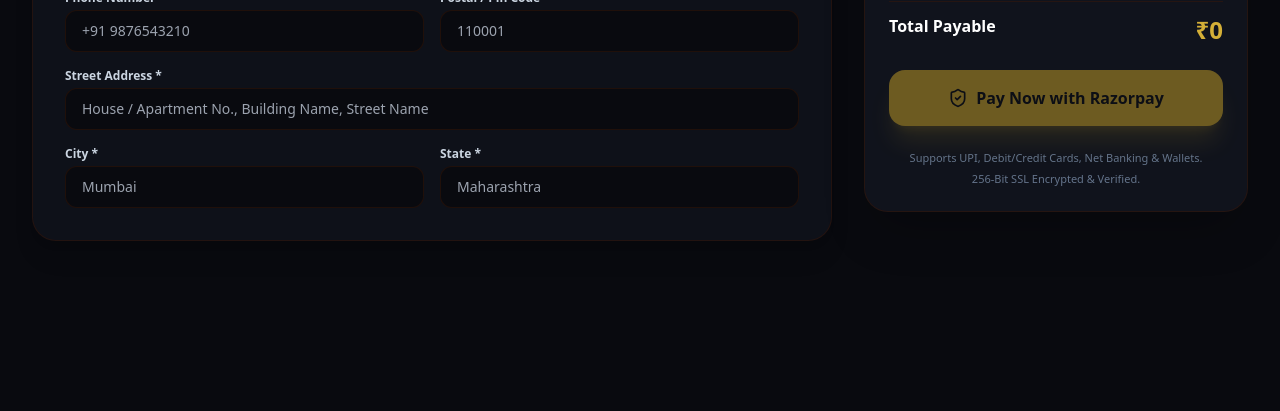
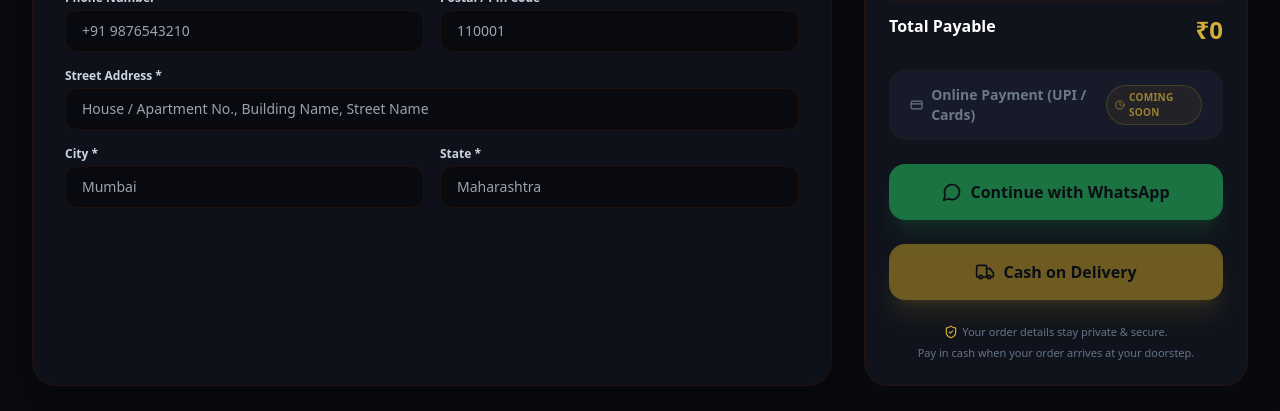
Before and after one commit to mohammadanas8666-dot/madani-takhayyul-, a Next.js app: page /checkout in a window 1280 px wide. Shown: the part 357-768 px from the top of the page. Built offline with nearby package versions, Linux system fonts and the light colour scheme; no server answers.

Commit message:
order page

```diff
--- a/app/checkout/page.jsx
+++ b/app/checkout/page.jsx
@@ -1,17 +1,29 @@
 'use client';
 
-import { useState, useEffect } from 'react';
+import { useState, useEffect, useRef } from 'react';
 import { useRouter } from 'next/navigation';
 import Header from '@/components/Header';
 import { useCart } from '@/context/CartContext';
 import { useAuth } from '@/context/AuthContext';
-import { CreditCard, ShieldCheck, MapPin, Truck, Loader2, ArrowLeft, CheckCircle2 } from 'lucide-react';
-import Script from 'next/script';
+import {
+  CreditCard,
+  ShieldCheck,
+  MapPin,
+  Loader2,
+  ArrowLeft,
+  MessageCircle,
+  Truck,
+  Clock,
+} from 'lucide-react';
+
+// Store WhatsApp number for order confirmations (with country code, no + or spaces)
+const WHATSAPP_NUMBER = '917860023820';
 
 export default function CheckoutPage() {
   const router = useRouter();
   const { cart, cartTotal, clearCart } = useCart();
   const { currentUser, dbUser } = useAuth();
+  const formRef = useRef(null);
 
   const [address, setAddress] = useState({
     fullName: '',
@@ -23,7 +35,7 @@ export default function CheckoutPage() {
     postalCode: '',
   });
 
-  const [loading, setLoading] = useState(false);
+  const [loadingAction, setLoadingAction] = useState(null); // 'whatsapp' | 'cod' | null
   const [error, setError] = useState('');
 
   useEffect(() => {
@@ -43,151 +55,130 @@ export default function CheckoutPage() {
     setAddress({ ...address, [e.target.name]: e.target.value });
   };
 
-  const handlePayment = async (e) => {
-    e.preventDefault();
-    setError('');
-
-    if (cart.length === 0) {
-      setError('Your cart is empty. Please add products before checking out.');
-      return;
-    }
-
-    setLoading(true);
-
-    try {
-      // 1. Create Razorpay order on server
-      const orderRes = await fetch('/api/razorpay/order', {
-        method: 'POST',
-        headers: { 'Content-Type': 'application/json' },
-        body: JSON.stringify({ amount: grandTotal }),
-      });
-      const orderData = await orderRes.json();
-
-      if (!orderData.success) {
-        throw new Error(orderData.error || 'Failed to initialize payment gateway');
-      }
-
-      // If simulated order in dev mode without live Razorpay SDK keys
-      if (orderData.isMock || !window.Razorpay) {
-        const verifyRes = await fetch('/api/razorpay/verify', {
-          method: 'POST',
-          headers: { 'Content-Type': 'application/json' },
-          body: JSON.stringify({
-            razorpay_order_id: orderData.orderId,
-            razorpay_payment_id: `pay_simulated_${Date.now()}`,
-            razorpay_signature: 'simulated_signature',
-            isMock: true,
-            user: currentUser?.uid || 'guest',
-            customerName: address.fullName,
-            customerEmail: address.email,
-            items: cart.map(item => ({
+  const buildOrderItems = () =>
+    cart.map((item) => ({
       productId: item._id,
       name: item.name,
       price: item.price,
       quantity: item.quantity,
       image: item.images?.[0] || '',
-            })),
-            totalAmount: grandTotal,
-            shippingAddress: {
+    }));
+
+  const buildShippingAddress = () => ({
     fullName: address.fullName,
     address: address.street,
     city: address.city,
     state: address.state,
     postalCode: address.postalCode,
     phone: address.phone,
-            },
-          }),
   });
 
-        const verifyData = await verifyRes.json();
+  const validateBeforeOrder = () => {
+    setError('');
+    if (cart.length === 0) {
+      setError('Your cart is empty. Please add products before checking out.');
+      return false;
+    }
+    if (formRef.current && !formRef.current.reportValidity()) {
+      return false;
+    }
+    return true;
+  };
 
-        if (verifyData.success) {
-          clearCart();
-          router.push(`/track?orderId=${verifyData.order._id}`);
-          return;
-        } else {
-          throw new Error(verifyData.error || 'Order creation failed');
-        }
-      }
+  // Create a Pending (unpaid, Cash on Delivery) order in the database
+  const handleCodOrder = async () => {
+    if (!validateBeforeOrder()) return;
+    setLoadingAction('cod');
+    setError('');
 
-      // Live Razorpay SDK execution
-      const options = {
-        key: orderData.key,
-        amount: orderData.amount,
-        currency: orderData.currency,
-        name: 'ROQAYYA',
-        description: 'E-Commerce Order Payment',
-        order_id: orderData.orderId,
-        handler: async function (response) {
     try {
-            const verifyRes = await fetch('/api/razorpay/verify', {
+      const res = await fetch('/api/orders', {
         method: 'POST',
         headers: { 'Content-Type': 'application/json' },
         body: JSON.stringify({
-                razorpay_order_id: response.razorpay_order_id,
-                razorpay_payment_id: response.razorpay_payment_id,
-                razorpay_signature: response.razorpay_signature,
-                isMock: false,
           user: currentUser?.uid || 'guest',
           customerName: address.fullName,
           customerEmail: address.email,
-                items: cart.map(item => ({
-                  productId: item._id,
-                  name: item.name,
-                  price: item.price,
-                  quantity: item.quantity,
-                  image: item.images?.[0] || '',
-                })),
+          items: buildOrderItems(),
           totalAmount: grandTotal,
-                shippingAddress: {
-                  fullName: address.fullName,
-                  address: address.street,
-                  city: address.city,
-                  state: address.state,
-                  postalCode: address.postalCode,
-                  phone: address.phone,
-                },
+          shippingAddress: buildShippingAddress(),
+          paymentId: 'COD',
+          paymentStatus: 'Pending',
         }),
       });
+      const data = await res.json();
 
-            const verifyData = await verifyRes.json();
-            if (verifyData.success) {
+      if (data.success) {
         clearCart();
-              router.push(`/track?orderId=${verifyData.order._id}`);
+        router.push(`/track?orderId=${data.order._id}`);
       } else {
-              setError(verifyData.error || 'Payment signature verification failed.');
+        throw new Error(data.error || 'Could not place your order. Please try again.');
       }
     } catch (err) {
-            console.error(err);
-            setError('Error confirming order payment server-side.');
+      console.error('COD order error:', err);
+      setError(err.message || 'Could not place your order. Please try again.');
     } finally {
-            setLoading(false);
+      setLoadingAction(null);
     }
-        },
-        prefill: {
-          name: address.fullName,
-          email: address.email,
-          contact: address.phone,
-        },
-        theme: {
-          color: '#10b981',
-        },
   };
 
-      const paymentObject = new window.Razorpay(options);
-      paymentObject.open();
+  // Create a Pending order, then hand the customer off to WhatsApp with the order pre-filled
+  const handleWhatsAppOrder = async () => {
+    if (!validateBeforeOrder()) return;
+    setLoadingAction('whatsapp');
+    setError('');
 
+    try {
+      const res = await fetch('/api/orders', {
+        method: 'POST',
+        headers: { 'Content-Type': 'application/json' },
+        body: JSON.stringify({
+          user: currentUser?.uid || 'guest',
+          customerName: address.fullName,
+          customerEmail: address.email,
+          items: buildOrderItems(),
+          totalAmount: grandTotal,
+          shippingAddress: buildShippingAddress(),
+          paymentId: 'WHATSAPP',
+          paymentStatus: 'Pending',
+        }),
+      });
+      const data = await res.json();
+
+      if (!data.success) {
+        throw new Error(data.error || 'Could not place your order. Please try again.');
+      }
+
+      const orderId = data.order._id;
+      const itemLines = cart
+        .map((item) => `• ${item.name} x ${item.quantity} — ₹${item.price * item.quantity}`)
+        .join('\n');
+
+      const message =
+        `Assalamu Alaikum, I would like to confirm my order on ROQAYYA.\n\n` +
+        `Order ID: ${orderId}\n\n` +
+        `${itemLines}\n\n` +
+        `Delivery Charge: ${shippingFee === 0 ? 'FREE' : `₹${shippingFee}`}\n` +
+        `Total: ₹${grandTotal}\n\n` +
+        `Name: ${address.fullName}\n` +
+        `Phone: ${address.phone}\n` +
+        `Address: ${address.street}, ${address.city}, ${address.state} - ${address.postalCode}`;
+
+      const waUrl = `https://wa.me/${WHATSAPP_NUMBER}?text=${encodeURIComponent(message)}`;
+
+      clearCart();
+      window.open(waUrl, '_blank');
+      router.push(`/track?orderId=${orderId}`);
     } catch (err) {
-      console.error('Payment error:', err);
-      setError(err.message || 'Payment initiation failed.');
+      console.error('WhatsApp order error:', err);
+      setError(err.message || 'Could not place your order. Please try again.');
     } finally {
-      setLoading(false);
+      setLoadingAction(null);
     }
   };
 
   return (
     <div className="min-h-screen flex flex-col bg-dark-950 text-slate-100">
-      <Script src="https://checkout.razorpay.com/v1/checkout.js" strategy="lazyOnload" />
       <Header />
 
       <main className="flex-1 max-w-7xl w-full mx-auto px-4 sm:px-6 lg:px-8 py-8">
@@ -211,7 +202,7 @@ export default function CheckoutPage() {
           </div>
         )}
 
-        <form onSubmit={handlePayment} className="grid grid-cols-1 lg:grid-cols-3 gap-8">
+        <form ref={formRef} className="grid grid-cols-1 lg:grid-cols-3 gap-8" onSubmit={(e) => e.preventDefault()}>
 
           {/* Shipping Details Form */}
           <div className="lg:col-span-2 space-y-6 bg-dark-900/70 border border-gold-900/40 rounded-3xl p-6 sm:p-8 shadow-xl">
@@ -328,7 +319,7 @@ export default function CheckoutPage() {
             </div>
           </div>
 
-          {/* Payment Breakdown & Trigger */}
+          {/* Payment Breakdown & Options */}
           <div className="bg-dark-900/90 border border-gold-900/40 rounded-3xl p-6 h-fit space-y-6 shadow-2xl">
             <h2 className="text-lg font-black text-white border-b border-gold-900/40 pb-4">
               Payment Summary
@@ -362,26 +353,61 @@ export default function CheckoutPage() {
               </div>
             </div>
 
+            {/* Online Payment — Coming Soon */}
+            <div className="w-full py-3.5 px-5 rounded-2xl bg-dark-800 border border-gold-900/40 flex items-center justify-between gap-2 opacity-70 cursor-not-allowed select-none">
+              <span className="flex items-center gap-2 text-sm font-bold text-slate-400">
+                <CreditCard className="w-4 h-4" />
+                Online Payment (UPI / Cards)
+              </span>
+              <span className="flex items-center gap-1 text-[10px] font-black uppercase tracking-wide text-gold-400 bg-gold-500/10 border border-gold-500/30 px-2 py-1 rounded-full">
+                <Clock className="w-3 h-3" /> Coming Soon
+              </span>
+            </div>
+
+            {/* Continue with WhatsApp */}
             <button
-              type="submit"
-              disabled={loading || cart.length === 0}
-              className="w-full py-4 px-6 rounded-2xl bg-gold-500 hover:bg-gold-400 text-dark-950 font-black text-base flex items-center justify-center gap-2 shadow-xl shadow-gold-500/25 transition-all disabled:opacity-50"
+              type="button"
+              onClick={handleWhatsAppOrder}
+              disabled={loadingAction !== null || cart.length === 0}
+              className="w-full py-4 px-6 rounded-2xl bg-[#25D366] hover:bg-[#1ebe57] text-dark-950 font-black text-base flex items-center justify-center gap-2 shadow-xl shadow-[#25D366]/20 transition-all disabled:opacity-50"
             >
-              {loading ? (
+              {loadingAction === 'whatsapp' ? (
                 <>
                   <Loader2 className="w-5 h-5 animate-spin" />
-                  Securing Payment...
+                  Placing Order...
                 </>
               ) : (
                 <>
-                  <ShieldCheck className="w-5 h-5" /> Pay Now with Razorpay
+                  <MessageCircle className="w-5 h-5" /> Continue with WhatsApp
+                </>
+              )}
+            </button>
+
+            {/* Cash on Delivery */}
+            <button
+              type="button"
+              onClick={handleCodOrder}
+              disabled={loadingAction !== null || cart.length === 0}
+              className="w-full py-4 px-6 rounded-2xl bg-gold-500 hover:bg-gold-400 text-dark-950 font-black text-base flex items-center justify-center gap-2 shadow-xl shadow-gold-500/25 transition-all disabled:opacity-50"
+            >
+              {loadingAction === 'cod' ? (
+                <>
+                  <Loader2 className="w-5 h-5 animate-spin" />
+                  Placing Order...
+                </>
+              ) : (
+                <>
+                  <Truck className="w-5 h-5" /> Cash on Delivery
                 </>
               )}
             </button>
 
             <div className="text-center text-slate-500 text-[11px] space-y-1">
-              <p>Supports UPI, Debit/Credit Cards, Net Banking & Wallets.</p>
-              <p>256-Bit SSL Encrypted & Verified.</p>
+              <p className="flex items-center justify-center gap-1">
+                <ShieldCheck className="w-3.5 h-3.5 text-gold-400" />
+                Your order details stay private & secure.
+              </p>
+              <p>Pay in cash when your order arrives at your doorstep.</p>
             </div>
           </div>
 
```
Lines whose indentation alone changed are shown as unchanged.
